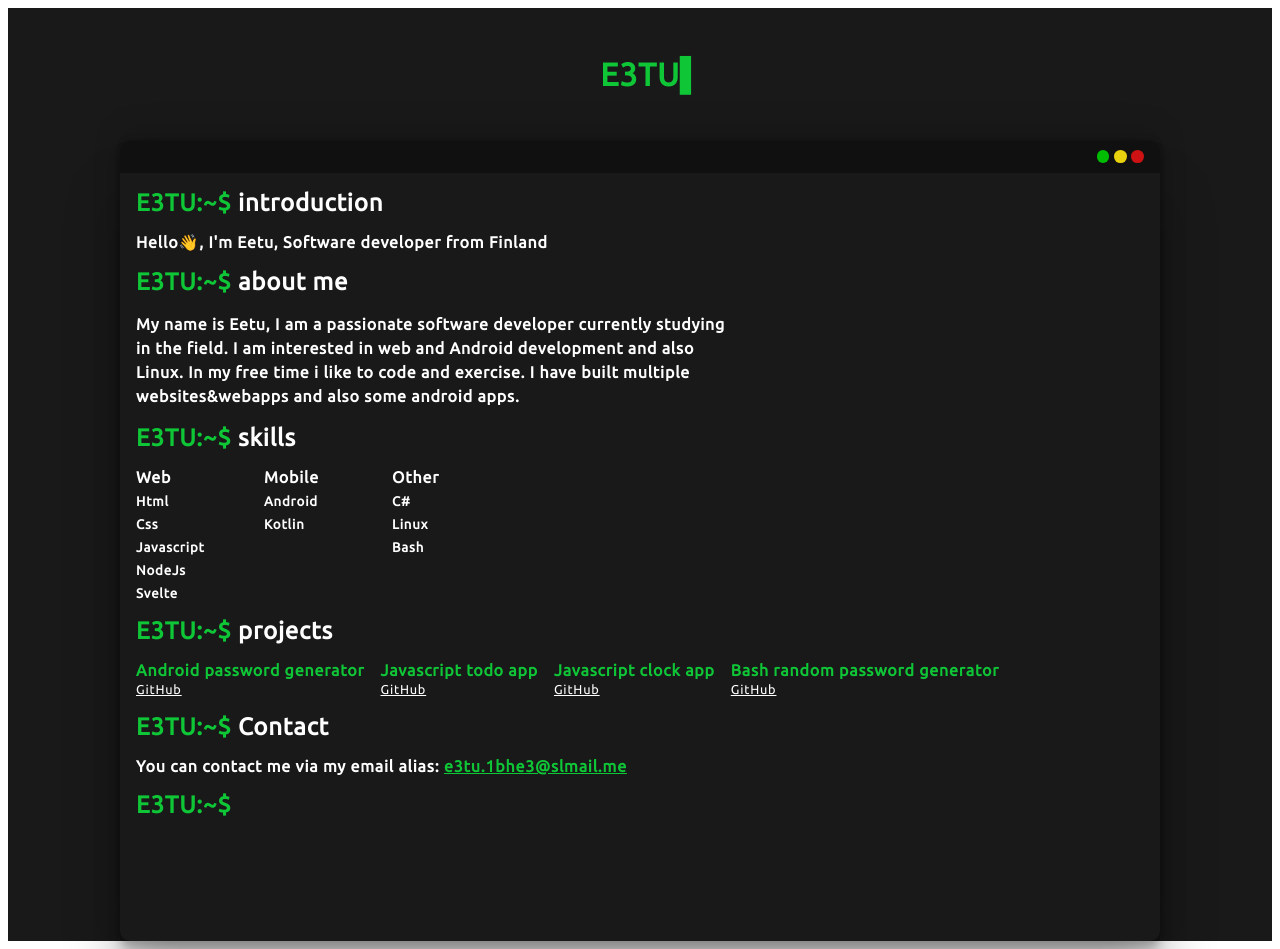
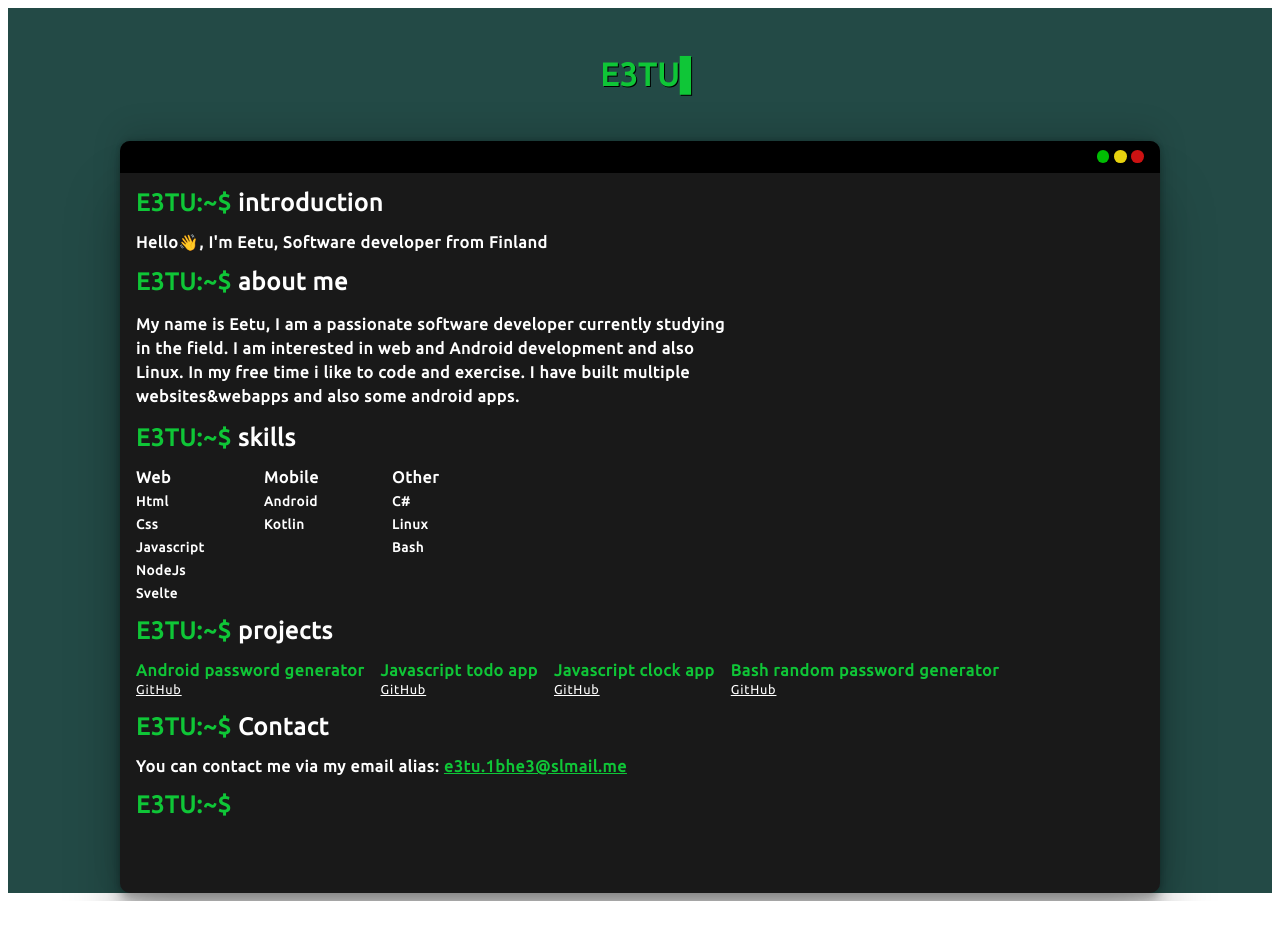
Before and after one commit to E3TU/Svelte-portfolio, a SvelteKit app: page / in a window 1280 px wide. After the commit the page ends 901 px from the top, so only its background shows below. Built offline with nearby package versions, Linux system fonts and the light colour scheme.

Commit message:
Update ui

```diff
--- a/src/routes/+page.svelte
+++ b/src/routes/+page.svelte
@@ -113,6 +113,7 @@
       color: $foreground-color;
       position: relative; /* Set position to relative to allow cursor positioning */
       display: inline-block; /* To make the cursor pseudo-element inline */
+      text-shadow: 1px 1px $black;
       &::after {
         content: "▌"; /* Cursor content */
         position: absolute;
@@ -120,6 +121,7 @@
         left: 100%; /* Position cursor after the "User" text */
         animation: blink 1s infinite; /* CSS animation for blinking effect */
         color: $foreground-color;
+        text-shadow: 1px 1px $black;
       }
     }
   }
@@ -133,10 +135,10 @@
     }
   }
   .terminal {
-    background-color: $background-color;
+    background-color: $gray;
     margin-top: 3rem;
     width: 65rem;
-    height: 50rem;
+    height: 47rem;
     border-radius: 10px;
     box-shadow: rgba(0, 0, 0, 0.25) 0px 54px 55px,
       rgba(0, 0, 0, 0.12) 0px -12px 30px, rgba(0, 0, 0, 0.12) 0px 4px 6px,
@@ -162,7 +164,7 @@
   .titlebar {
     display: flex;
     justify-content: center;
-    background-color: #101010;
+    background-color: $black;
     border-top-left-radius: 10px;
     border-top-right-radius: 10px;
     width: 100%;
--- a/src/variables.scss
+++ b/src/variables.scss
@@ -1,8 +1,9 @@
 /* Variables and mixins declared here will be available in all other SCSS files */
-$background-color: #191919;
+$background-color: #234a46;
 $foreground-color: #0fc637;
 $white: #fff;
 $black: #000;
+$gray: #191919;
 $red : #cc1212;
 $yellow: #e8d20e;
 $green: #00bc03;
```
Also changed, not shown: 1 other file (tests, documents, lock files or other folders).
